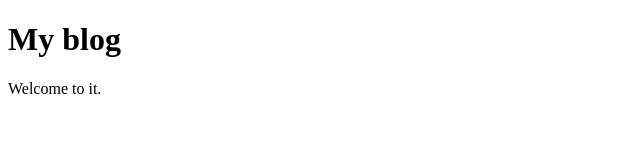
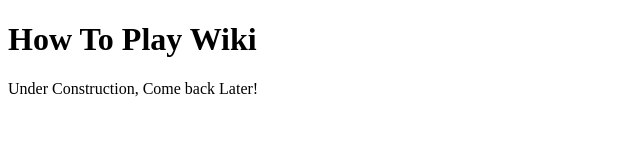
Before and after one commit to SoulSloth/how-to-play-wiki-content, a plain HTML site: page public/index.html in a window 1280 px wide. Shown: the whole page, without its empty margins (0-640 px from the left). Drawn offline with Linux system fonts and the light colour scheme.

Commit message:
Fixed missing index page

```diff
--- a/public/index.html
+++ b/public/index.html
@@ -1,12 +1,12 @@
 <!DOCTYPE html>
 <html>
     <head>
-        <title>My blog</title>
+        <title>How to Play Wiki</title>
     </head>
     <body>
-        <h1>My blog</h1>
+        <h1>How To Play Wiki</h1>
         <p>
-            Welcome to it.
+            Under Construction, Come back Later!
         </p>
     </body>
 </html>
```
